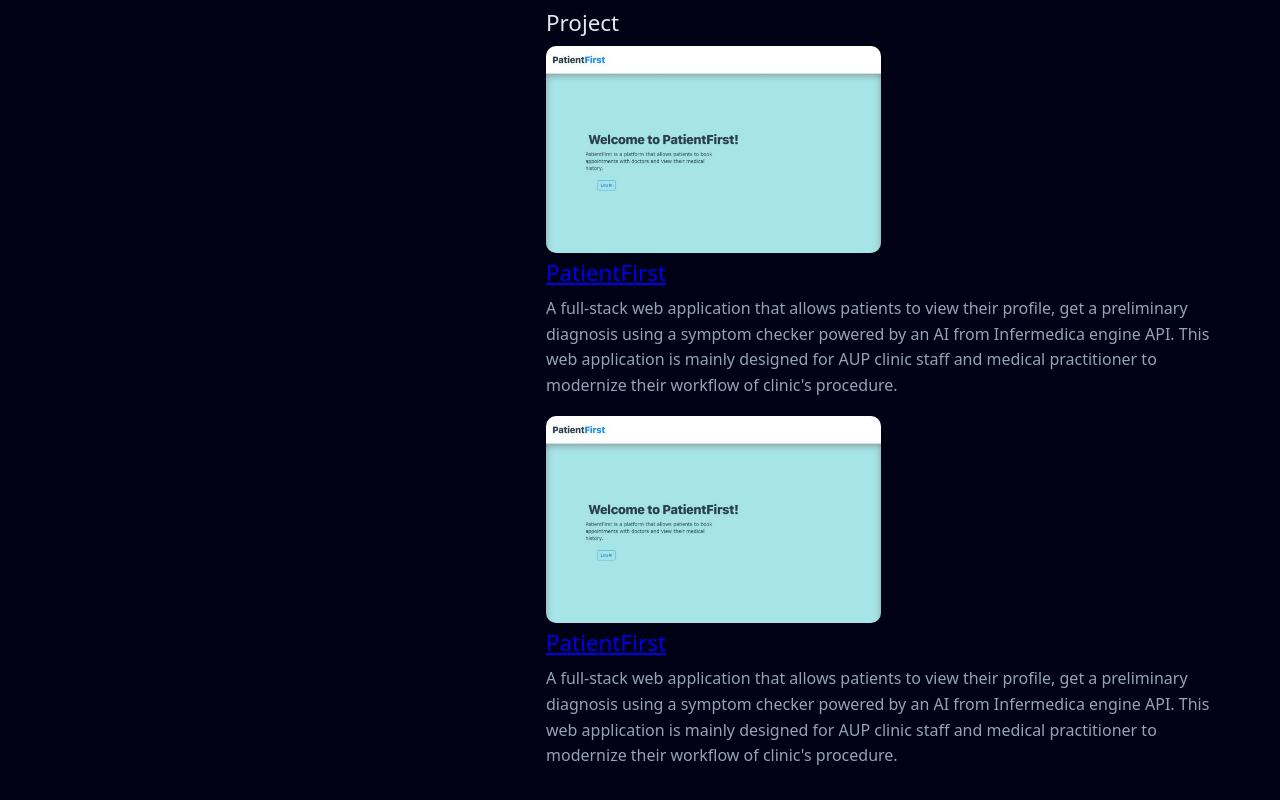
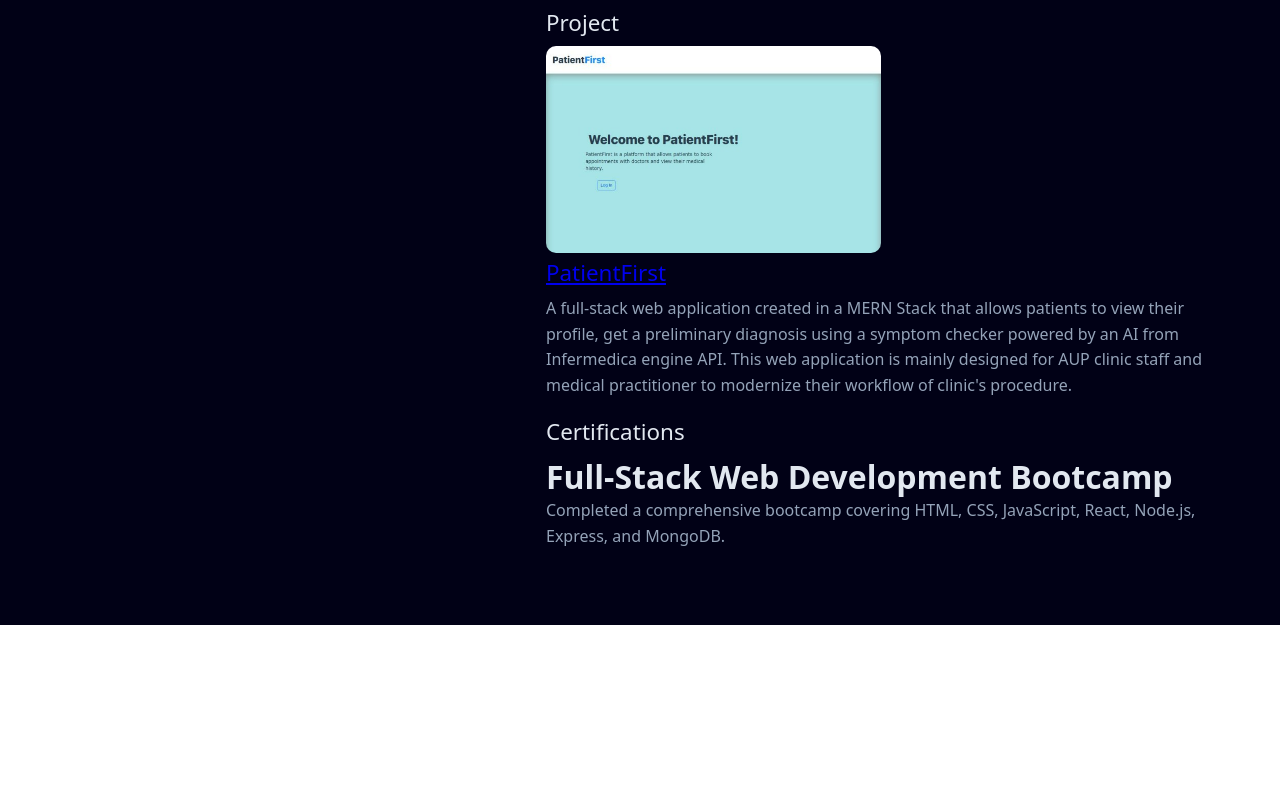
Before and after one commit to LloydBolences29/Web-Portfolio, a React (Vite) app in the folder portfolio/: page / in a window 1280 px wide. Shown: the part 1196-1996 px from the top of the page. After the commit the page ends 1821 px from the top, so only its background shows below. Built offline with nearby package versions, Linux system fonts and the light colour scheme.

Commit message:
added the certification section

```diff
--- a/portfolio/src/pages/Home.jsx
+++ b/portfolio/src/pages/Home.jsx
@@ -182,7 +182,7 @@ const Home = () => {
                     </a>
                   </h2>
                   <p>
-                    A full-stack web application that allows patients to view
+                    A full-stack web application created in a MERN Stack that allows patients to view
                     their profile, get a preliminary diagnosis using a symptom
                     checker powered by an AI from Infermedica engine API. This
                     web application is mainly designed for AUP clinic staff and
@@ -192,34 +192,19 @@ const Home = () => {
                 </div>
               </div>
               <br />
-              <div className="patientfirst-project">
-                {/* thumbnail */}
-                <div className="patientfirst-thumbnail">
-                  <img
-                    className="patientfirst-img"
-                    src="/patientfirst.jpg"
-                    alt="PatientFirst Thumbnail"
-                  />
-                </div>
 
-                <div className="patientfirst-info">
-                  <h2 className="fw-semibold">
-                    <a
-                      className="patientfirst-title"
-                      href="https://aup-patient-first-frontend.vercel.app/"
-                    >
-                      PatientFirst
-                    </a>
-                  </h2>
-                  <p>
-                    A full-stack web application that allows patients to view
-                    their profile, get a preliminary diagnosis using a symptom
-                    checker powered by an AI from Infermedica engine API. This
-                    web application is mainly designed for AUP clinic staff and
-                    medical practitioner to modernize their workflow of clinic's
-                    procedure.
-                  </p>
-                </div>
+
+            </section>
+
+            <section id="certifications" className="mb-4 hero-section">
+              <div className="sticky-section-header">
+                <h2 className="fw-semibold section-name">Certifications</h2>
+              </div>
+              <div className="certification">
+                <h3>Full-Stack Web Development Bootcamp</h3>
+                <p>
+                  Completed a comprehensive bootcamp covering HTML, CSS, JavaScript, React, Node.js, Express, and MongoDB.
+                </p>
               </div>
             </section>
           </Col>
```
